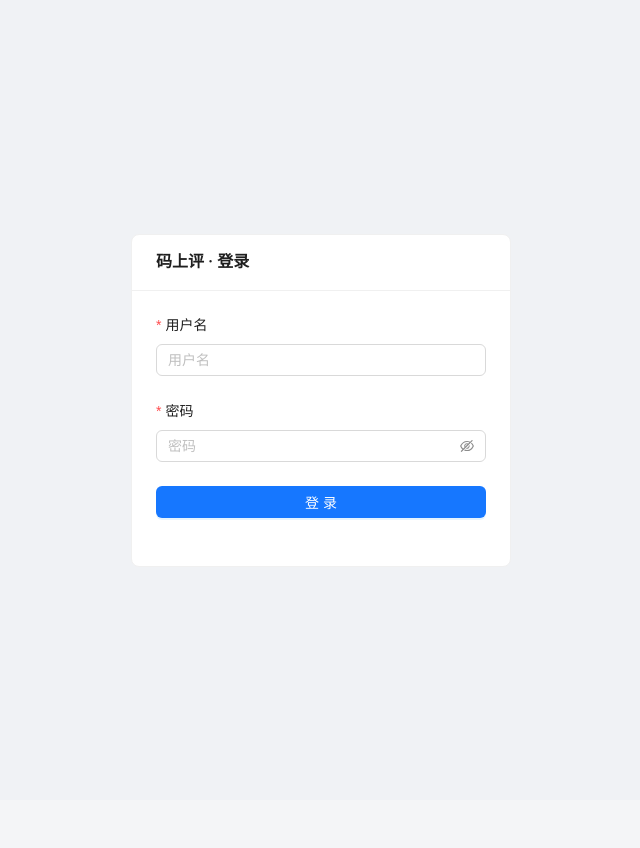
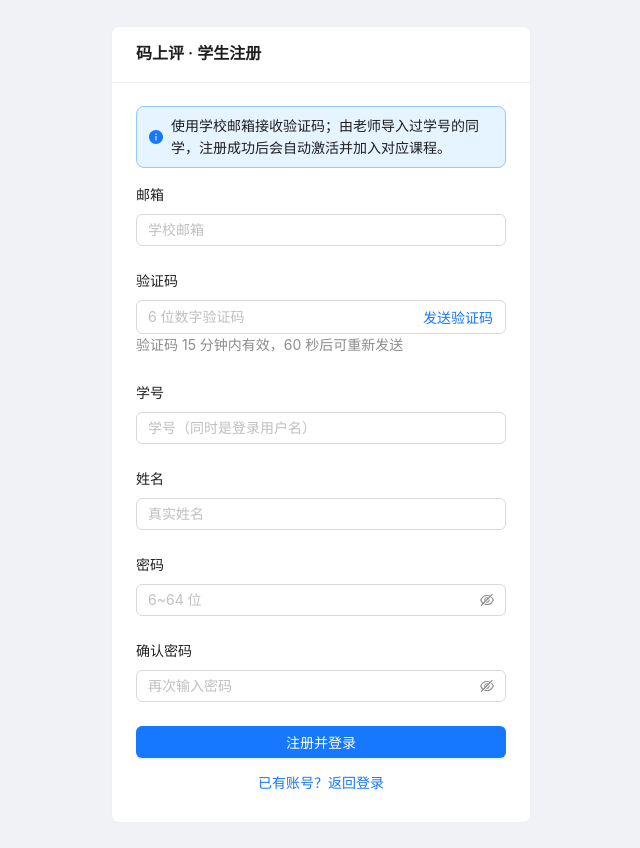
Before and after one commit to wangtongxue-369/mashangping, a React (Vite) app in the folder frontend/: page /register in a window 1280 px wide. Before the commit this address led to /login. Shown: the whole page, without its empty margins (319-959 px from the left). Before the commit the page ends 800 px from the top, so only its background shows below. Built offline with nearby package versions, Linux system fonts and the light colour scheme.

Commit message:
feat(frontend): 学生自助注册闭环(邮箱验证码注册页+登录页入口)——ADMIN登录提示并清会话防死胡同

```diff
--- a/frontend/src/App.tsx
+++ b/frontend/src/App.tsx
@@ -3,6 +3,7 @@ import { createBrowserRouter, Navigate } from 'react-router-dom';
 import ProtectedRoute from './layout/ProtectedRoute';
 
 const LoginPage = lazy(() => import('./pages/LoginPage'));
+const RegisterPage = lazy(() => import('./pages/RegisterPage'));
 const TeacherLayout = lazy(() => import('./layout/TeacherLayout'));
 const CoursesPage = lazy(() => import('./pages/teacher/CoursesPage'));
 const CourseStudentsPage = lazy(() => import('./pages/teacher/CourseStudentsPage'));
@@ -25,6 +26,7 @@ const PracticeCodingPage = lazy(() => import('./pages/student/PracticeCodingPage
 
 const router = createBrowserRouter([
   { path: '/login', element: <LoginPage /> },
+  { path: '/register', element: <RegisterPage /> },
   {
     path: '/teacher',
     element: (
--- /dev/null
+++ b/frontend/src/api/register.ts
@@ -0,0 +1,10 @@
+/**
+ * 学生自助注册 API（对齐后端 RegisterController）：
+ * - sendRegisterCode: POST /api/auth/register/code —— 签发邮箱验证码（60s 频率/日限由后端兜底）
+ * - 实际注册走 useAuth.register（成功即登录落会话），此处只保留发码。
+ */
+import { client } from './client';
+
+export async function sendRegisterCode(email: string): Promise<void> {
+  await client.post('/auth/register/code', { email });
+}
--- a/frontend/src/auth/useAuth.ts
+++ b/frontend/src/auth/useAuth.ts
@@ -21,10 +21,22 @@ export interface LoginRequest {
   password: string;
 }
 
+/** 学生自助注册入参（对齐后端 RegisterRequest）。 */
+export interface RegisterRequest {
+  email: string;
+  code: string;
+  studentNo: string;
+  realName: string;
+  password: string;
+}
+
 interface AuthContextValue {
   token: string | null;
   user: AuthUser | null;
-  login: (req: LoginRequest) => Promise<void>;
+  /** 登录成功后返回用户快照（调用方按 role 分流）。 */
+  login: (req: LoginRequest) => Promise<AuthUser>;
+  /** 注册即登录：后端注册成功直接签发会话，落库后返回用户快照。 */
+  register: (req: RegisterRequest) => Promise<AuthUser>;
   logout: () => void;
 }
 
@@ -36,16 +48,25 @@ export function AuthProvider({ children }: { children: ReactNode }) {
   const [token, setToken] = useState<string | null>(() => localStorage.getItem(TOKEN_STORAGE_KEY));
   const [user, setUser] = useState<AuthUser | null>(() => readStoredUser());
 
-  const login = useCallback(async (req: LoginRequest) => {
+  const login = useCallback(async (req: LoginRequest): Promise<AuthUser> => {
     const resp = await client.post<ApiEnvelope<{ token: string; user: AuthUser }>>('/auth/login', req);
     const body = resp.data;
     // 拦截器已保证 code===0 才到达，此处双保险。
     if (body.code !== 0) throw new Error(body.message || '登录失败');
-    const { token: t, user: u } = body.data;
-    localStorage.setItem(TOKEN_STORAGE_KEY, t);
-    localStorage.setItem('msp_user', JSON.stringify(u));
-    setToken(t);
-    setUser(u);
+    applySession(body.data.token, body.data.user);
+    setToken(body.data.token);
+    setUser(body.data.user);
+    return body.data.user;
+  }, []);
+
+  const register = useCallback(async (req: RegisterRequest): Promise<AuthUser> => {
+    const resp = await client.post<ApiEnvelope<{ token: string; user: AuthUser }>>('/auth/register', req);
+    const body = resp.data;
+    if (body.code !== 0) throw new Error(body.message || '注册失败');
+    applySession(body.data.token, body.data.user);
+    setToken(body.data.token);
+    setUser(body.data.user);
+    return body.data.user;
   }, []);
 
   const logout = useCallback(() => {
@@ -53,15 +74,24 @@ export function AuthProvider({ children }: { children: ReactNode }) {
     localStorage.removeItem('msp_user');
     setToken(null);
     setUser(null);
-    window.location.href = '/login';
+    // 已在 /login（如 ADMIN 提示后原地登出）不重复整页跳转，避免无意义刷新。
+    if (!window.location.pathname.startsWith('/login')) {
+      window.location.href = '/login';
+    }
   }, []);
 
   const value = useMemo<AuthContextValue>(
-    () => ({ token, user, login, logout }),
-    [token, user, login, logout],
+    () => ({ token, user, login, register, logout }),
+    [token, user, login, register, logout],
   );
 
   return createElement(AuthContext.Provider, { value }, children);
+}
+
+/** 落库会话：token + 用户快照（登录/注册共用，双键与拦截器一致）。 */
+function applySession(token: string, user: AuthUser): void {
+  localStorage.setItem(TOKEN_STORAGE_KEY, token);
+  localStorage.setItem('msp_user', JSON.stringify(user));
 }
 
 export function useAuth(): AuthContextValue {
--- a/frontend/src/pages/LoginPage.tsx
+++ b/frontend/src/pages/LoginPage.tsx
@@ -1,33 +1,25 @@
 import { Button, Card, Form, Input, App as AntApp } from 'antd';
 import { useNavigate } from 'react-router-dom';
-import { useAuth, type AuthUser } from '../auth/useAuth';
+import { useAuth, type LoginRequest } from '../auth/useAuth';
 
-interface LoginForm {
-  username: string;
-  password: string;
-}
-
-/** 从本地已存储的用户快照读取角色，供登录成功后分流跳转；异常时按非 STUDENT 兜底。 */
-function storedUserRole(): string | undefined {
-  const raw = localStorage.getItem('msp_user');
-  if (!raw) return undefined;
-  try {
-    return (JSON.parse(raw) as AuthUser).role;
-  } catch {
-    return undefined;
-  }
-}
-
-/** 登录页：成功后按角色分流（STUDENT → /student/courses，其余 → /teacher/courses）。 */
+/**
+ * 登录页：成功后按角色分流（STUDENT → /student/courses，其余 → /teacher/courses）。
+ * ADMIN 端尚未建设：提示后清会话留在登录页，避免进入教师端踩 403 死胡同。
+ */
 export default function LoginPage() {
-  const { login } = useAuth();
+  const { login, logout } = useAuth();
   const navigate = useNavigate();
   const { message } = AntApp.useApp();
 
-  async function onFinish(values: LoginForm) {
+  async function onFinish(values: LoginRequest) {
     try {
-      await login(values);
-      navigate(storedUserRole() === 'STUDENT' ? '/student/courses' : '/teacher/courses', { replace: true });
+      const user = await login(values);
+      if (user.role === 'ADMIN') {
+        message.warning('管理员功能建设中，请使用教师或学生账号登录');
+        logout();
+        return;
+      }
+      navigate(user.role === 'STUDENT' ? '/student/courses' : '/teacher/courses', { replace: true });
     } catch (err) {
       const msg = (err as { message?: string })?.message || '登录失败，请重试';
       message.error(msg);
@@ -37,18 +29,23 @@ export default function LoginPage() {
   return (
     <div style={{ height: '100vh', display: 'flex', alignItems: 'center', justifyContent: 'center', background: '#f0f2f5' }}>
       <Card title="码上评 · 登录" style={{ width: 380 }}>
-        <Form<LoginForm> layout="vertical" onFinish={onFinish}>
+        <Form<LoginRequest> layout="vertical" onFinish={onFinish}>
           <Form.Item label="用户名" name="username" rules={[{ required: true, message: '请输入用户名' }]}>
             <Input placeholder="用户名" autoComplete="username" />
           </Form.Item>
           <Form.Item label="密码" name="password" rules={[{ required: true, message: '请输入密码' }]}>
             <Input.Password placeholder="密码" autoComplete="current-password" />
           </Form.Item>
-          <Form.Item>
+          <Form.Item style={{ marginBottom: 8 }}>
             <Button type="primary" htmlType="submit" block>
               登录
             </Button>
           </Form.Item>
+          <div style={{ textAlign: 'center' }}>
+            <Button type="link" style={{ padding: 0 }} onClick={() => navigate('/register')}>
+              没有账号？注册学生账号
+            </Button>
+          </div>
         </Form>
       </Card>
     </div>
--- /dev/null
+++ b/frontend/src/pages/RegisterPage.tsx
@@ -0,0 +1,195 @@
+import { useEffect, useRef, useState } from 'react';
+import { Alert, App as AntApp, Button, Card, Form, Input } from 'antd';
+import { useNavigate } from 'react-router-dom';
+import { useAuth, type RegisterRequest } from '../auth/useAuth';
+import { sendRegisterCode } from '../api/register';
+
+const RESEND_SECONDS = 60;
+
+interface RegisterForm {
+  email: string;
+  code: string;
+  studentNo: string;
+  realName: string;
+  password: string;
+  confirm: string;
+}
+
+/**
+ * 学生自助注册页：邮箱验证码 → 学号/姓名/密码，注册即登录（后端直接签发会话）。
+ * 由老师 Excel 导入过学号的同学，注册成功后自动激活并加入对应课程。
+ */
+export default function RegisterPage() {
+  const { register } = useAuth();
+  const navigate = useNavigate();
+  const { message } = AntApp.useApp();
+  const [form] = Form.useForm<RegisterForm>();
+  const [sending, setSending] = useState(false);
+  const [countdown, setCountdown] = useState(0);
+  const timerRef = useRef<number | undefined>(undefined);
+
+  useEffect(() => () => window.clearInterval(timerRef.current), []);
+
+  const EMAIL_RULE = /^\S+@\S+\.\S+$/;
+
+  async function onSendCode() {
+    const email = form.getFieldValue('email');
+    if (!email || !EMAIL_RULE.test(email)) {
+      message.error('请先填写格式正确的学校邮箱');
+      return;
+    }
+    setSending(true);
+    try {
+      await sendRegisterCode(email);
+      message.success('验证码已发送，请查收邮箱（留意垃圾箱）');
+      setCountdown(RESEND_SECONDS);
+      timerRef.current = window.setInterval(() => {
+        setCountdown((c) => {
+          if (c <= 1) {
+            window.clearInterval(timerRef.current);
+            return 0;
+          }
+          return c - 1;
+        });
+      }, 1000);
+    } catch (err) {
+      const msg = (err as { message?: string })?.message || '验证码发送失败，请稍后重试';
+      message.error(msg);
+    } finally {
+      setSending(false);
+    }
+  }
+
+  async function onFinish(values: RegisterForm) {
+    try {
+      const payload: RegisterRequest = {
+        email: values.email,
+        code: values.code,
+        studentNo: values.studentNo,
+        realName: values.realName,
+        password: values.password,
+      };
+      await register(payload);
+      message.success('注册成功，已自动登录');
+      navigate('/student/courses', { replace: true });
+    } catch (err) {
+      const msg = (err as { message?: string })?.message || '注册失败，请重试';
+      message.error(msg);
+    }
+  }
+
+  return (
+    <div
+      style={{
+        minHeight: '100vh',
+        display: 'flex',
+        alignItems: 'center',
+        justifyContent: 'center',
+        background: '#f0f2f5',
+        padding: '24px 0',
+      }}
+    >
+      <Card title="码上评 · 学生注册" style={{ width: 420 }}>
+        <Alert
+          type="info"
+          showIcon
+          style={{ marginBottom: 16 }}
+          message="使用学校邮箱接收验证码；由老师导入过学号的同学，注册成功后会自动激活并加入对应课程。"
+        />
+        <Form<RegisterForm> form={form} layout="vertical" onFinish={onFinish} requiredMark={false}>
+          <Form.Item
+            label="邮箱"
+            name="email"
+            rules={[
+              { required: true, message: '请输入邮箱' },
+              { type: 'email', message: '邮箱格式不正确' },
+            ]}
+          >
+            <Input placeholder="学校邮箱" autoComplete="email" />
+          </Form.Item>
+          <Form.Item
+            label="验证码"
+            name="code"
+            rules={[
+              { required: true, message: '请输入验证码' },
+              { pattern: /^\d{6}$/, message: '验证码须为6位数字' },
+            ]}
+            extra="验证码 15 分钟内有效，60 秒后可重新发送"
+          >
+            <Input
+              placeholder="6 位数字验证码"
+              maxLength={6}
+              suffix={
+                <Button
+                  type="link"
+                  size="small"
+                  style={{ padding: 0 }}
+                  disabled={sending || countdown > 0}
+                  onClick={onSendCode}
+                >
+                  {countdown > 0 ? `${countdown}s 后重发` : '发送验证码'}
+                </Button>
+              }
+            />
+          </Form.Item>
+          <Form.Item
+            label="学号"
+            name="studentNo"
+            rules={[
+              { required: true, message: '请输入学号' },
+              { pattern: /^\w{3,30}$/, message: '学号须为3~30位字母/数字/下划线' },
+            ]}
+          >
+            <Input placeholder="学号（同时是登录用户名）" autoComplete="username" />
+          </Form.Item>
+          <Form.Item
+            label="姓名"
+            name="realName"
+            rules={[
+              { required: true, message: '请输入姓名' },
+              { max: 50, message: '姓名过长' },
+            ]}
+          >
+            <Input placeholder="真实姓名" />
+          </Form.Item>
+          <Form.Item
+            label="密码"
+            name="password"
+            rules={[
+              { required: true, message: '请输入密码' },
+              { min: 6, max: 64, message: '密码长度须为6~64位' },
+            ]}
+          >
+            <Input.Password placeholder="6~64 位" autoComplete="new-password" />
+          </Form.Item>
+          <Form.Item
+            label="确认密码"
+            name="confirm"
+            dependencies={['password']}
+            rules={[
+              { required: true, message: '请再次输入密码' },
+              ({ getFieldValue }) => ({
+                validator(_, value) {
+                  if (!value || getFieldValue('password') === value) return Promise.resolve();
+                  return Promise.reject(new Error('两次输入的密码不一致'));
+                },
+              }),
+            ]}
+          >
+            <Input.Password placeholder="再次输入密码" autoComplete="new-password" />
+          </Form.Item>
+          <Form.Item style={{ marginBottom: 8 }}>
+            <Button type="primary" htmlType="submit" block>
+              注册并登录
+            </Button>
+          </Form.Item>
+          <div style={{ textAlign: 'center' }}>
+            <Button type="link" style={{ padding: 0 }} onClick={() => navigate('/login')}>
+              已有账号？返回登录
+            </Button>
+          </div>
+        </Form>
+      </Card>
+    </div>
+  );
+}
```
Also changed, not shown: 2 other files (tests, documents, lock files or other folders).
